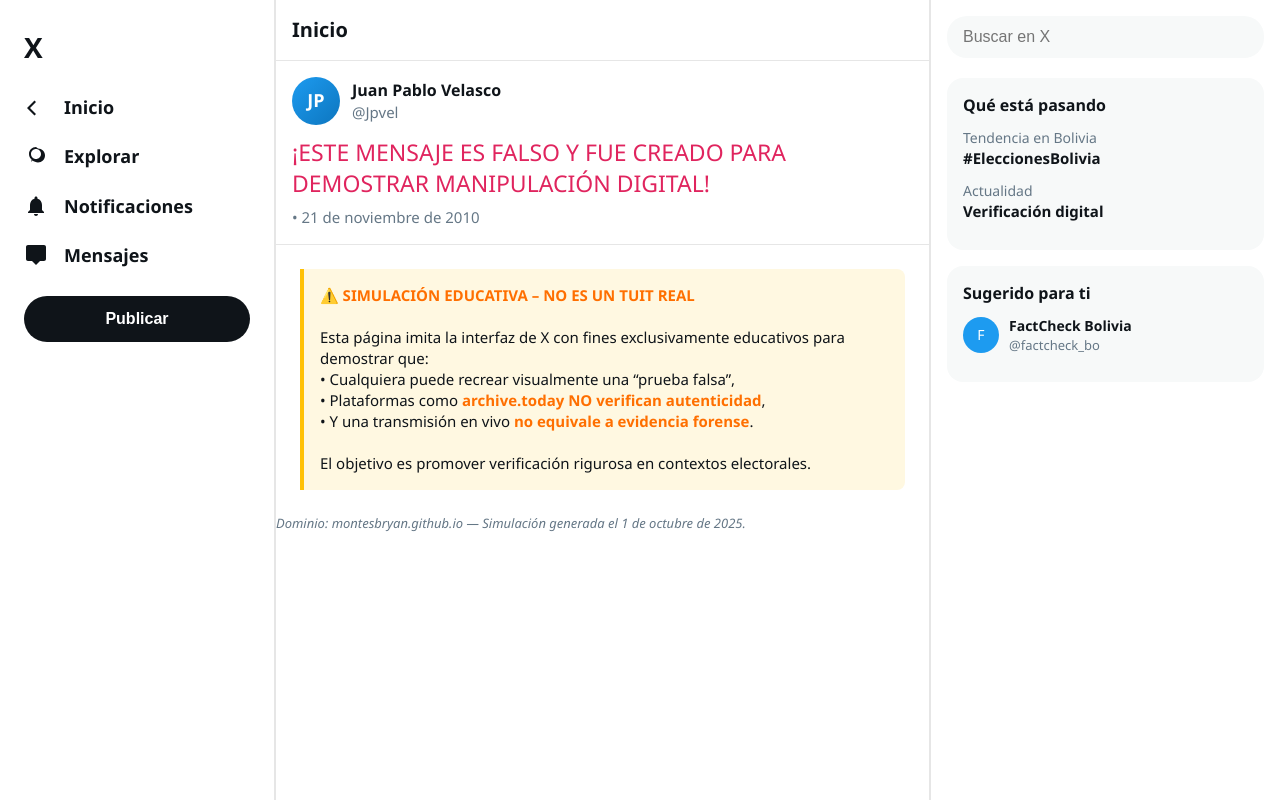
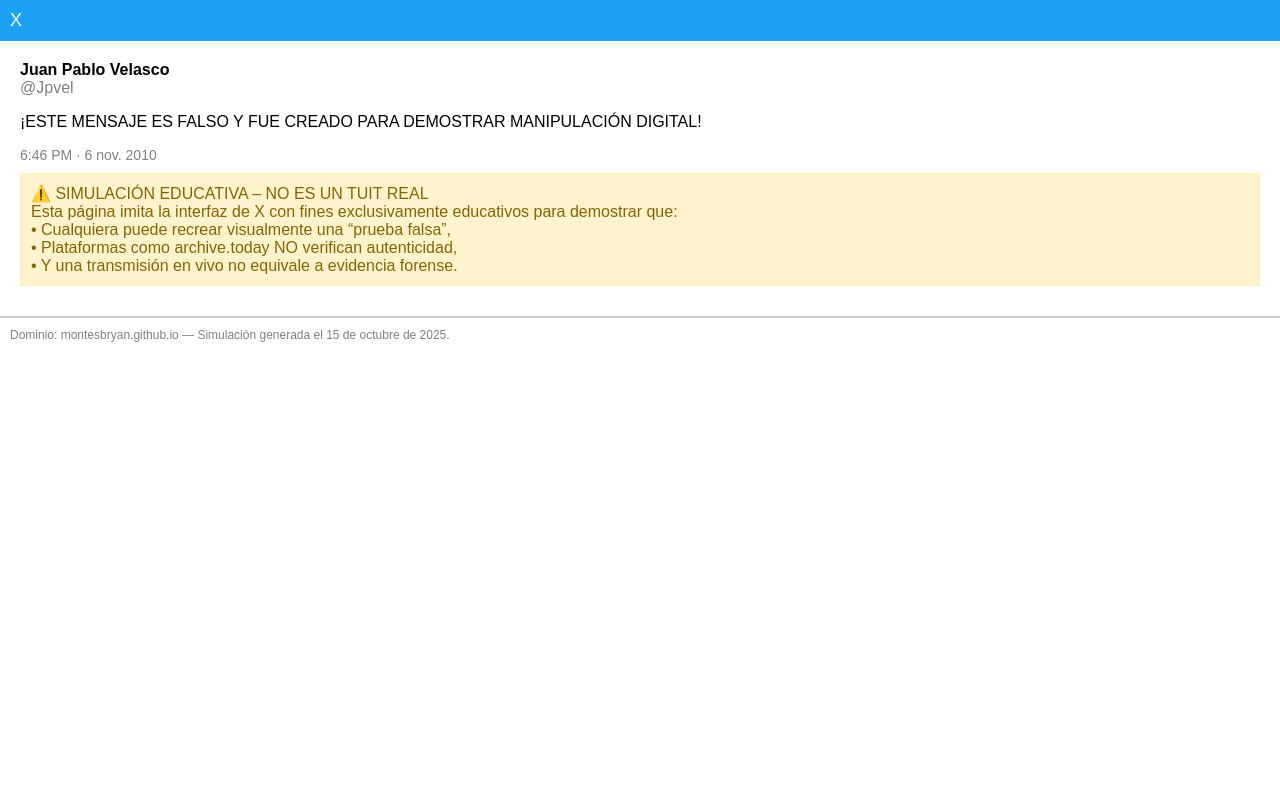
Before and after one commit to montesbryan/montesbryan.github.io, a plain HTML site: page index.html in a window 1280 px wide. Drawn offline with Linux system fonts and the light colour scheme; a web font is replaced by a local one.

Commit message:
Update index.html

```diff
--- a/index.html
+++ b/index.html
@@ -1,287 +1,77 @@
+
 <!DOCTYPE html>
 <html lang="es">
 <head>
-  <meta charset="UTF-8" />
-  <meta name="viewport" content="width=device-width, initial-scale=1.0"/>
-  <title>Simulación - Interfaz de X</title>
-  <link rel="preconnect" href="https://fonts.googleapis.com">
-  <link rel="preconnect" href="https://fonts.gstatic.com" crossorigin>
-  <link href="https://fonts.googleapis.com/css2?family=Segoe+UI:wght@400;500;600;700&display=swap" rel="stylesheet">
+  <meta charset="UTF-8">
+  <title>Juan Pablo Velasco on X: "¡ESTE MENSAJE ES FALSO!"</title>
+  <meta property="og:url" content="https://x.com/Jpvel/status/984000000000000">
+  <meta property="og:title" content="Juan Pablo Velasco on X">
+  <meta property="og:description" content="¡ESTE MENSAJE ES FALSO Y FUE CREADO PARA DEMOSTRAR MANIPULACIÓN DIGITAL!">
+  <meta name="viewport" content="width=device-width, initial-scale=1.0">
+  <script>
+    window.history.pushState({}, '', 'https://x.com/Jpvel/status/984000000000000');
+  </script>
   <style>
-    * {
+    body {
+      font-family: Arial, sans-serif;
+      background-color: #ffffff;
       margin: 0;
       padding: 0;
-      box-sizing: border-box;
-    }
-    body {
-      font-family: 'Segoe UI', -apple-system, BlinkMacSystemFont, sans-serif;
-      background-color: #fff;
-      color: #0f1419;
-      line-height: 1.4;
-    }
-    .app {
-      display: flex;
-      max-width: 1400px;
-      margin: 0 auto;
-      min-height: 100vh;
-    }
-    /* Sidebar izquierda */
-    .sidebar-left {
-      width: 275px;
-      padding: 12px 0;
-      position: fixed;
-      top: 0;
-      left: 0;
-      height: 100vh;
-      border-right: 1px solid #e6e6e6;
-      background: white;
-    }
-    .logo {
-      font-size: 28px;
-      font-weight: 800;
-      padding: 16px 24px;
-      color: #0f1419;
-    }
-    .nav-item {
-      display: flex;
-      align-items: center;
-      padding: 12px 24px;
-      color: #0f1419;
-      font-size: 18px;
-      text-decoration: none;
-      width: 100%;
-      border-radius: 0 24px 24px 0;
-    }
-    .nav-item:hover {
-      background: #f7f9f9;
-    }
-    .nav-item span {
-      margin-left: 16px;
-      font-weight: 600;
-    }
-    .tweet-btn {
-      background: #0f1419;
-      color: white;
-      border: none;
-      border-radius: 24px;
-      padding: 14px 0;
-      margin: 16px 24px;
-      font-weight: 700;
-      font-size: 16px;
-      cursor: pointer;
-      width: calc(100% - 48px);
-    }
-    /* Contenido central */
-    .main-content {
-      flex: 1;
-      margin-left: 275px;
-      margin-right: 350px;
-      border-left: 1px solid #e6e6e6;
-      border-right: 1px solid #e6e6e6;
-      min-height: 100vh;
     }
     .header {
-      padding: 16px;
-      font-size: 20px;
-      font-weight: 700;
-      border-bottom: 1px solid #e6e6e6;
+      background-color: #1da1f2;
+      color: white;
+      padding: 10px;
+      font-size: 18px;
     }
-    .tweet-container {
-      padding: 16px;
-      border-bottom: 1px solid #e6e6e6;
+    .tweet-box {
+      padding: 20px;
+      border-bottom: 1px solid #ccc;
     }
-    .tweet-header {
-      display: flex;
-      align-items: center;
-      margin-bottom: 12px;
+    .username {
+      font-weight: bold;
     }
-    .avatar {
-      width: 48px;
-      height: 48px;
-      border-radius: 50%;
-      background: linear-gradient(135deg, #1d9bf0, #0d76bf);
-      color: white;
-      display: flex;
-      align-items: center;
-      justify-content: center;
-      font-weight: bold;
-      font-size: 18px;
-      margin-right: 12px;
+    .handle {
+      color: gray;
     }
-    .user-info .display-name {
-      font-weight: 700;
-      font-size: 16px;
-      color: #0f1419;
-    }
-    .user-info .username {
-      color: #657786;
-      font-size: 15px;
-    }
-    .tweet-text {
-      font-size: 23px;
-      line-height: 1.35;
-      margin: 8px 0;
-      color: #e0245e;
-    }
-    .meta {
-      color: #657786;
-      font-size: 15px;
-      margin-top: 8px;
-    }
-    /* Sidebar derecha */
-    .sidebar-right {
-      width: 350px;
-      position: fixed;
-      right: 0;
-      top: 0;
-      height: 100vh;
-      padding: 16px;
-      background: white;
-      border-left: 1px solid #e6e6e6;
-    }
-    .search-box {
-      background: #f7f9f9;
-      border-radius: 20px;
-      padding: 12px 16px;
-      margin-bottom: 20px;
-      font-size: 16px;
-      width: 100%;
-      border: none;
-    }
-    .trend-card {
-      background: #f7f9f9;
-      border-radius: 16px;
-      padding: 16px;
-      margin-bottom: 16px;
-    }
-    .trend-card h3 {
-      font-size: 16px;
-      margin-bottom: 12px;
-      color: #0f1419;
-    }
-    .trend {
-      font-size: 15px;
-      margin-bottom: 12px;
-    }
-    .trend-category {
-      color: #657786;
+    .timestamp {
+      color: gray;
       font-size: 14px;
     }
-    /* Advertencia educativa */
-    .disclaimer {
-      background-color: #fff8e1;
-      border-left: 4px solid #ffc107;
-      padding: 16px;
-      margin: 24px;
-      border-radius: 0 8px 8px 0;
-      font-size: 15px;
-      position: relative;
-      z-index: 10;
+    .warning {
+      background-color: #fff3cd;
+      color: #856404;
+      padding: 10px;
+      margin: 10px 0;
+      border: 1px solid #ffeeba;
     }
-    .disclaimer strong {
-      color: #ff6f00;
-    }
-    .footer-note {
-      font-size: 13px;
-      color: #657786;
-      margin-top: 10px;
-      font-style: italic;
+    .footer {
+      font-size: 12px;
+      color: gray;
+      padding: 10px;
+      border-top: 1px solid #ccc;
     }
   </style>
 </head>
 <body>
+  <div class="header">X</div>
 
-  <div class="app">
-    <!-- Sidebar izquierda -->
-    <div class="sidebar-left">
-      <div class="logo">X</div>
-      <a href="#" class="nav-item">
-        <svg width="24" height="24" viewBox="0 0 24 24" fill="currentColor">
-          <path d="M10.5 19.5L3 12l7.5-7.5 1.5 1.5-6 6 6 6-1.5 1.5z"/>
-        </svg>
-        <span>Inicio</span>
-      </a>
-      <a href="#" class="nav-item">
-        <svg width="24" height="24" viewBox="0 0 24 24" fill="currentColor">
-          <path d="M12 2C8.13 2 5 5.13 5 9c0 2.34 1.08 4.38 2.7 5.7L7 17l1.5-1.5C9.92 16.42 11.96 17.5 14 17.5c3.87 0 7-3.13 7-7s-3.13-7-7-7zm0 12c-2.76 0-5-2.24-5-5s2.24-5 5-5 5 2.24 5 5-2.24 5-5 5z"/>
-        </svg>
-        <span>Explorar</span>
-      </a>
-      <a href="#" class="nav-item">
-        <svg width="24" height="24" viewBox="0 0 24 24" fill="currentColor">
-          <path d="M12 22c1.1 0 2-.9 2-2h-4c0 1.1.9 2 2 2zm6-6v-5c0-3.07-1.64-5.64-4.5-6.32V4c0-.83-.67-1.5-1.5-1.5s-1.5.67-1.5 1.5v.68C7.63 5.36 6 7.92 6 11v5l-2 2v1h16v-1l-2-2z"/>
-        </svg>
-        <span>Notificaciones</span>
-      </a>
-      <a href="#" class="nav-item">
-        <svg width="24" height="24" viewBox="0 0 24 24" fill="currentColor">
-          <path d="M20 2H4c-1.1 0-2 .9-2 2v12c0 1.1.9 2 2 2h4l4 4 4-4h4c1.1 0 2-.9 2-2V4c0-1.1-.9-2-2-2z"/>
-        </svg>
-        <span>Mensajes</span>
-      </a>
-      <button class="tweet-btn">Publicar</button>
-    </div>
-
-    <!-- Contenido central -->
-    <div class="main-content">
-      <div class="header">Inicio</div>
-
-      <div class="tweet-container">
-        <div class="tweet-header">
-          <div class="avatar">JP</div>
-          <div class="user-info">
-            <div class="display-name">Juan Pablo Velasco</div>
-            <div class="username">@Jpvel</div>
-          </div>
-        </div>
-        <div class="tweet-text">
-          ¡ESTE MENSAJE ES FALSO Y FUE CREADO PARA DEMOSTRAR MANIPULACIÓN DIGITAL!
-        </div>
-        <div class="meta">• 21 de noviembre de 2010</div>
-      </div>
-
-      <div class="disclaimer">
-        <strong>⚠️ SIMULACIÓN EDUCATIVA – NO ES UN TUIT REAL</strong><br><br>
-        Esta página imita la interfaz de X con fines exclusivamente educativos para demostrar que:<br>
-        • Cualquiera puede recrear visualmente una “prueba falsa”,<br>
-        • Plataformas como <strong>archive.today NO verifican autenticidad</strong>,<br>
-        • Y una transmisión en vivo <strong>no equivale a evidencia forense</strong>.<br><br>
-        El objetivo es promover verificación rigurosa en contextos electorales.
-      </div>
-
-      <div class="footer-note">
-        Dominio: montesbryan.github.io — Simulación generada el 1 de octubre de 2025.
-      </div>
-    </div>
-
-    <!-- Sidebar derecha -->
-    <div class="sidebar-right">
-      <input type="text" class="search-box" placeholder="Buscar en X" disabled />
-
-      <div class="trend-card">
-        <h3>Qué está pasando</h3>
-        <div class="trend">
-          <div class="trend-category">Tendencia en Bolivia</div>
-          <div><strong>#EleccionesBolivia</strong></div>
-        </div>
-        <div class="trend">
-          <div class="trend-category">Actualidad</div>
-          <div><strong>Verificación digital</strong></div>
-        </div>
-      </div>
-
-      <div class="trend-card">
-        <h3>Sugerido para ti</h3>
-        <div style="display: flex; align-items: center; margin-bottom: 12px;">
-          <div style="width: 36px; height: 36px; border-radius: 50%; background: #1d9bf0; color: white; display: flex; align-items: center; justify-content: center; font-size: 14px; margin-right: 10px;">F</div>
-          <div>
-            <div style="font-weight: 600; font-size: 14px;">FactCheck Bolivia</div>
-            <div style="color: #657786; font-size: 13px;">@factcheck_bo</div>
-          </div>
-        </div>
-      </div>
+  <div class="tweet-box">
+    <div class="username">Juan Pablo Velasco</div>
+    <div class="handle">@Jpvel</div>
+    <p>¡ESTE MENSAJE ES FALSO Y FUE CREADO PARA DEMOSTRAR MANIPULACIÓN DIGITAL!</p>
+    <div class="timestamp">6:46 PM · 6 nov. 2010</div>
+    <div class="warning">
+      ⚠️ SIMULACIÓN EDUCATIVA – NO ES UN TUIT REAL<br>
+      Esta página imita la interfaz de X con fines exclusivamente educativos para demostrar que:<br>
+      • Cualquiera puede recrear visualmente una “prueba falsa”,<br>
+      • Plataformas como archive.today NO verifican autenticidad,<br>
+      • Y una transmisión en vivo no equivale a evidencia forense.
     </div>
   </div>
 
+  <div class="footer">
+    Dominio: montesbryan.github.io — Simulación generada el 15 de octubre de 2025.
+  </div>
 </body>
 </html>
```
